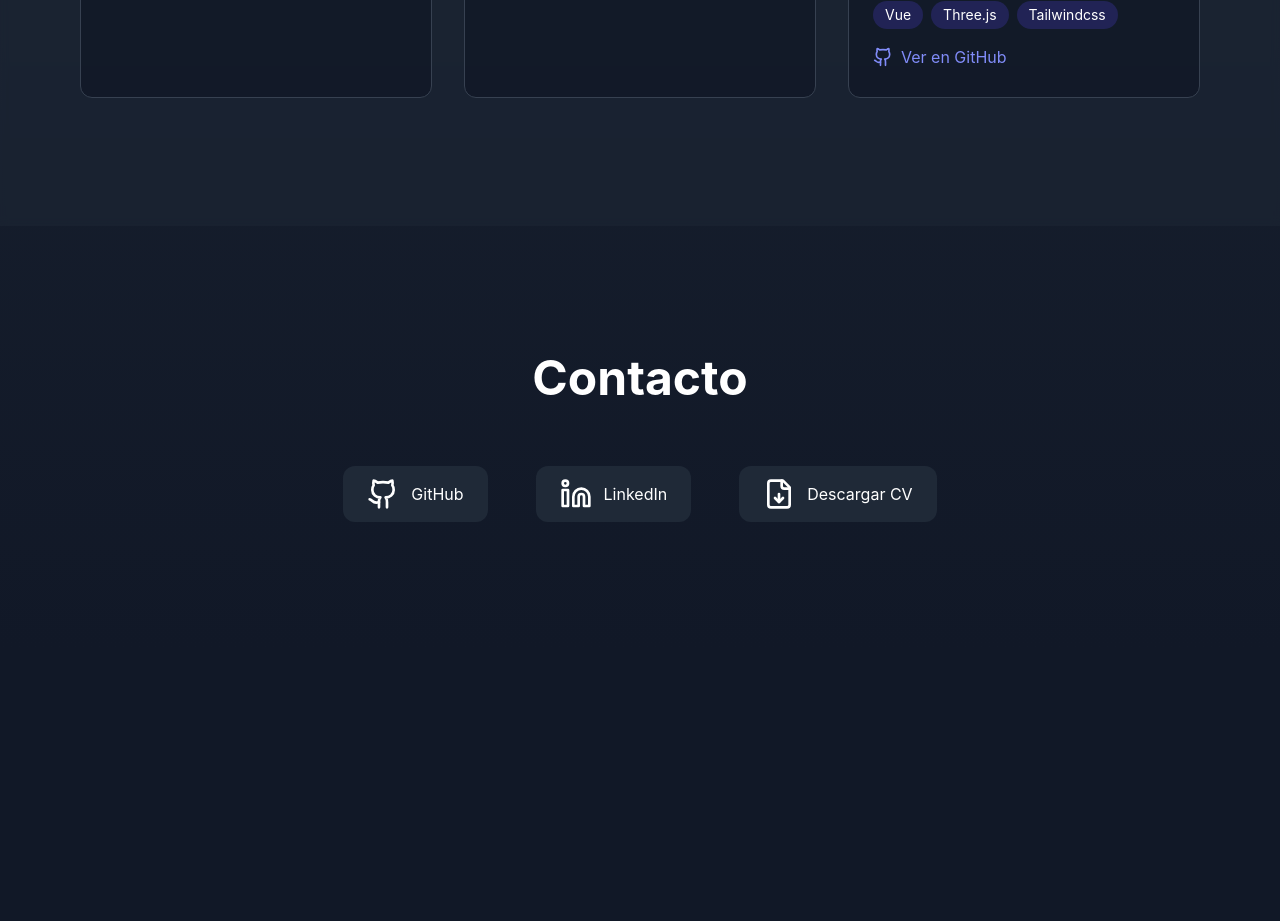
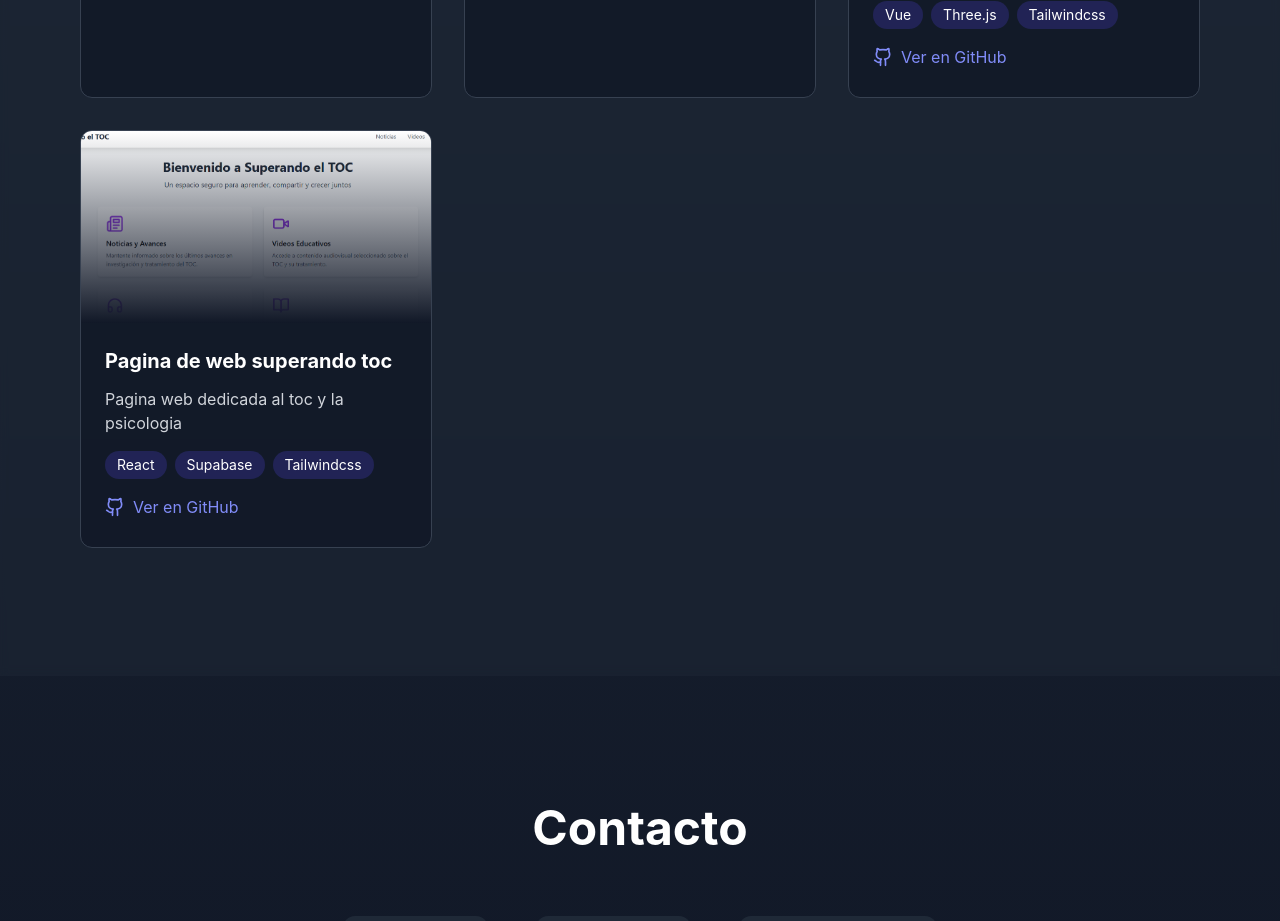
Before and after one commit to said-codes/mi-portafolio, a React (Vite) app: page / in a window 1280 px wide. Shown: the part 2860-3781 px from the top of the page. Before the commit the page ends 3510 px from the top, so only its background shows below. Built offline with nearby package versions, Linux system fonts and the light colour scheme.

Commit message:
adding superando el toc project

```diff
--- a/src/App.tsx
+++ b/src/App.tsx
@@ -70,6 +70,13 @@ const projects = [
     image: '/media/Captura de pantalla 2025-03-25 082221.png',
     github: 'https://github.com/said-codes/caritas-felices',
     tags: ['Vue', 'Three.js','Tailwindcss']
+  },
+  {
+    title: 'Pagina de web superando toc',
+    description: 'Pagina web dedicada al toc y la psicologia',
+    image: '/media/Captura de pantalla 2025-03-25 230027.png',
+    github: 'https://github.com/said-codes/superando-el-toc-web',
+    tags: ['React', 'Supabase','Tailwindcss']
   }
 ];
 
```
Also changed, not shown: public/media/Captura de pantalla 2025-03-25 230027.png (added).
